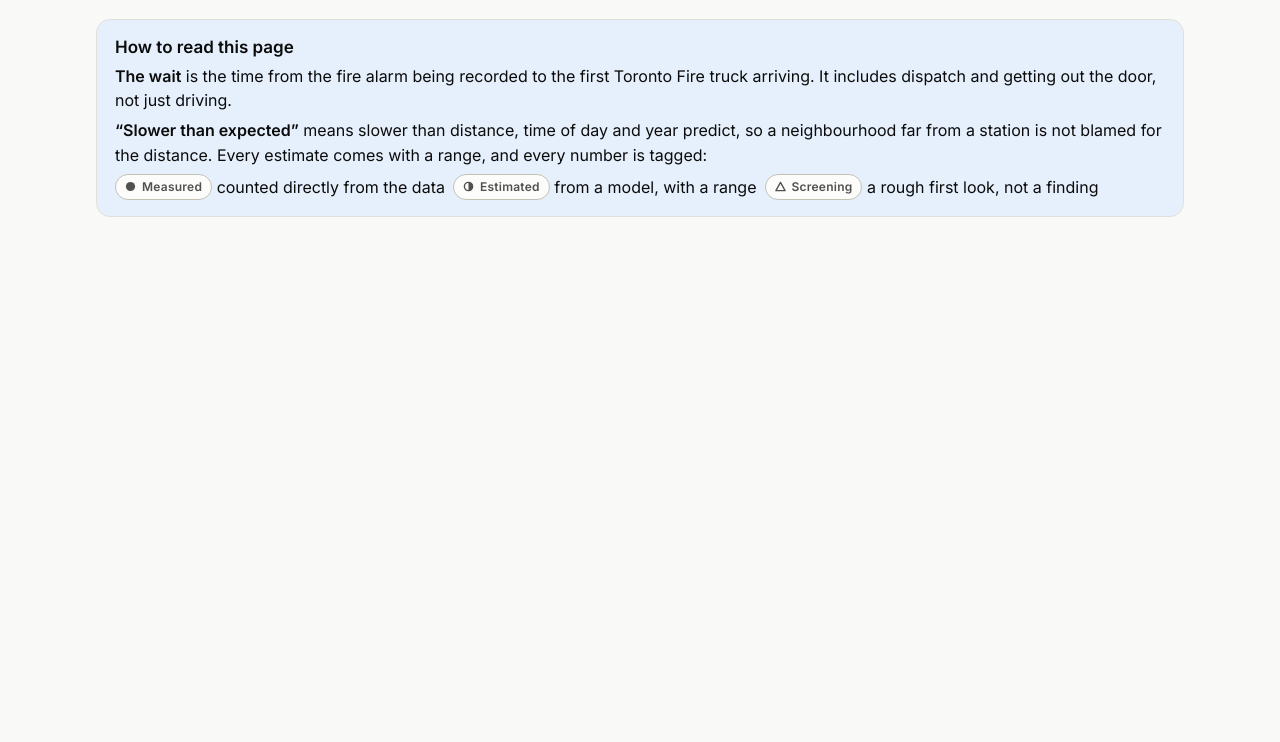
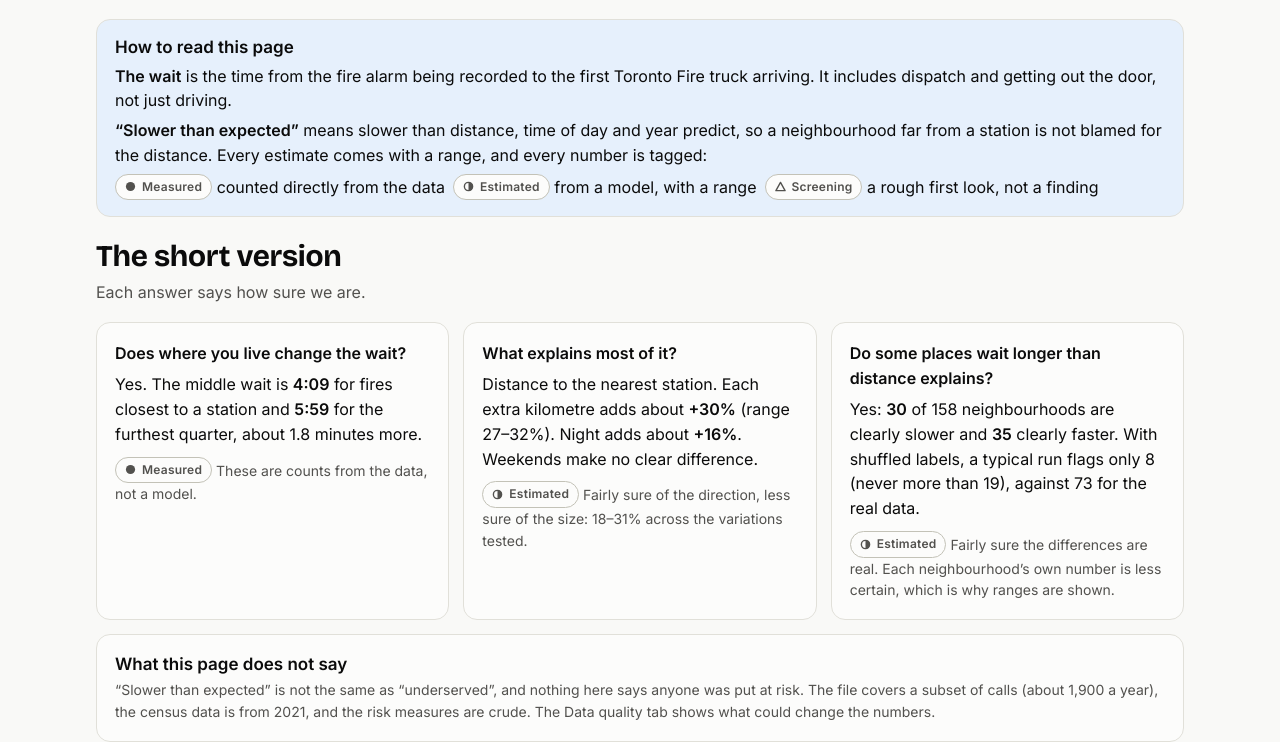
Before and after one commit to zarinhq/toronto-fire-response, a plain HTML site: page dashboard/index.html in a window 1280 px wide. Shown: the part 530-1272 px from the top of the page. Before the commit the page ends 800 px from the top, so only its background shows below. Drawn offline with nearby package versions, Linux system fonts and the light colour scheme.

Commit message:
Adding three answer cards and limits box to Overview tab

```diff
--- a/dashboard/overview.js
+++ b/dashboard/overview.js
@@ -1,8 +1,10 @@
+// The Overview tab: key numbers, "How to read this page", the three answers.
 DRAW.overview = function () {
   const KN = D.kn;
   const low = Math.round(KN.distance_range_low);
   const high = Math.round(KN.distance_range_high);
 
+  // --- key numbers ---------------------------
   const tiles = [
     [mmss(D.overall.median_s),
       `typical wait for the first truck (median), across ${nf(D.overall.n)} fires, 2011–2024. Nine in ten are under ${mmss(D.overall.p90_s)}.`,
@@ -18,10 +20,29 @@ DRAW.overview = function () {
       "Screening"],
   ];
 
+  // --- the three answers ---------------------------------------------------
+  const closest = D.quarter[0];
+  const furthest = D.quarter[3];
+  const answers = [
+    ["Does where you live change the wait?",
+      `Yes. The middle wait is <b>${mmss(closest.median_s)}</b> for fires closest to a station and <b>${mmss(furthest.median_s)}</b> for the furthest quarter, about ${((furthest.median_s - closest.median_s) / 60).toFixed(1)} minutes more.`,
+      "These are counts from the data, not a model.",
+      "Measured"],
+    ["What explains most of it?",
+      `Distance to the nearest station. Each extra kilometre adds about <b>${pc(KN.distance_pct_per_km, 0)}</b> (range ${Math.round(KN.distance_ci_lo)}–${Math.round(KN.distance_ci_hi)}%). Night adds about <b>${pc(KN.night_pct, 0)}</b>. Weekends make no clear difference.`,
+      `Fairly sure of the direction, less sure of the size: ${low}–${high}% across the variations tested.`,
+      "Estimated"],
+    ["Do some places wait longer than distance explains?",
+      `Yes: <b>${KN.clearly_slow_count}</b> of 158 neighbourhoods are clearly slower and <b>${KN.clearly_fast_count}</b> clearly faster. With shuffled labels, a typical run flags only ${Math.round(KN.shuffle_mean_flagged)} (never more than 19), against ${KN.shuffle_real_flagged} for the real data.`,
+      "Fairly sure the differences are real. Each neighbourhood’s own number is less certain, which is why ranges are shown.",
+      "Estimated"],
+  ];
+
   document.getElementById("p-overview").innerHTML = `
     <div class="tiles">
       ${tiles.map(([v, l, t]) => `<div class="tile"><div class="v">${v}</div><div class="l">${l}</div><div class="tagrow">${tag(t)}</div></div>`).join("")}
     </div>
+
     <div class="how">
       <h3>How to read this page</h3>
       <p><b>The wait</b> is the time from the fire alarm being recorded to the first Toronto Fire truck arriving. It includes dispatch and getting out the door, not just driving.</p>
@@ -31,5 +52,16 @@ DRAW.overview = function () {
         <span>${tag("Estimated")} from a model, with a range</span>
         <span>${tag("Screening")} a rough first look, not a finding</span>
       </div>
+    </div>
+
+    <h2>The short version</h2>
+    <p class="sub">Each answer says how sure we are.</p>
+    <div class="grid3">
+      ${answers.map(([q, a, s, k]) => `<div class="card qa"><p class="q">${q}</p><p class="a">${a}</p><p class="s">${tag(k)} ${s}</p></div>`).join("")}
+    </div>
+
+    <div class="card" style="margin-top:14px">
+      <h3>What this page does not say</h3>
+      <p class="note" style="margin:.3em 0 0">“Slower than expected” is not the same as “underserved”, and nothing here says anyone was put at risk. The file covers a subset of calls (about 1,900 a year), the census data is from 2021, and the risk measures are crude. The Data quality tab shows what could change the numbers.</p>
     </div>`;
 };
--- a/dashboard/style.css
+++ b/dashboard/style.css
@@ -57,3 +57,11 @@ h3 { font: 600 17px/1.3 var(--font-body); margin: 0 0 4px; }
 .tag { display: inline-flex; gap: 6px; align-items: center; font-size: 12px; font-weight: 600; letter-spacing: .02em; padding: 3px 9px; border-radius: 999px; border: 1px solid var(--axis); color: var(--ink2); background: var(--surface); }
 .tag svg { width: 11px; height: 11px; }
 .pill-row { display: flex; flex-wrap: wrap; gap: 8px; margin: 6px 0 0; }
+.sub { color: var(--ink2); margin: 0 0 18px; max-width: 46em; }
+.note { color: var(--ink2); font-size: 14px; }
+.card { background: var(--surface); border: 1px solid var(--line); border-radius: 14px; padding: 18px; }
+.grid3 { display: grid; gap: 14px; grid-template-columns: 1fr; }
+@media (min-width: 860px) { .grid3 { grid-template-columns: repeat(3, 1fr); } }
+.qa .q { font-weight: 600; margin: 0 0 6px; }
+.qa .a { margin: 0 0 10px; }
+.qa .s { color: var(--ink2); font-size: 14px; margin: 0; }
```
